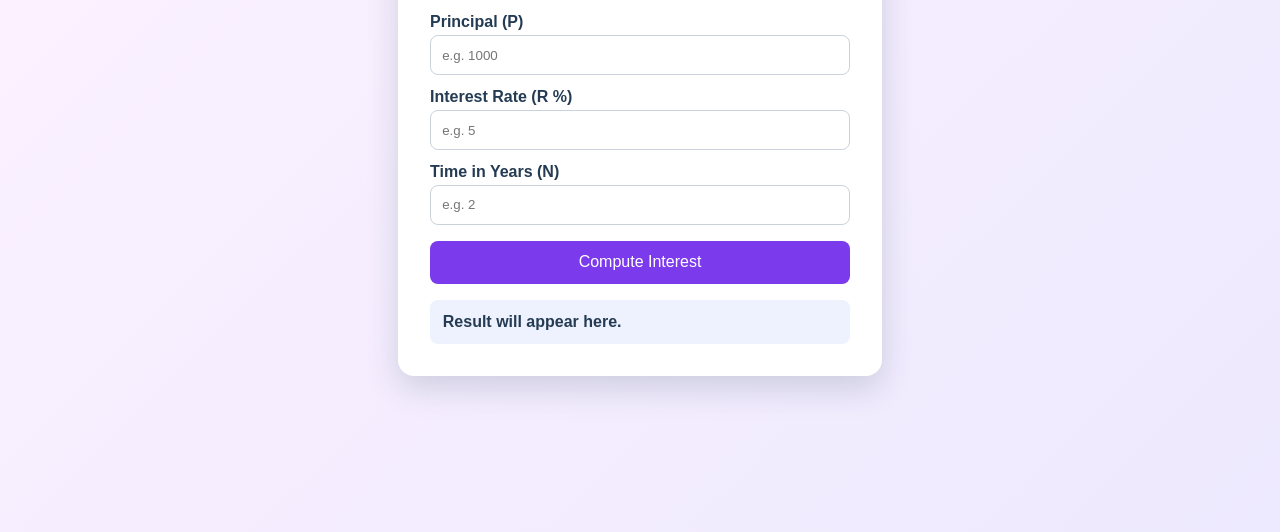
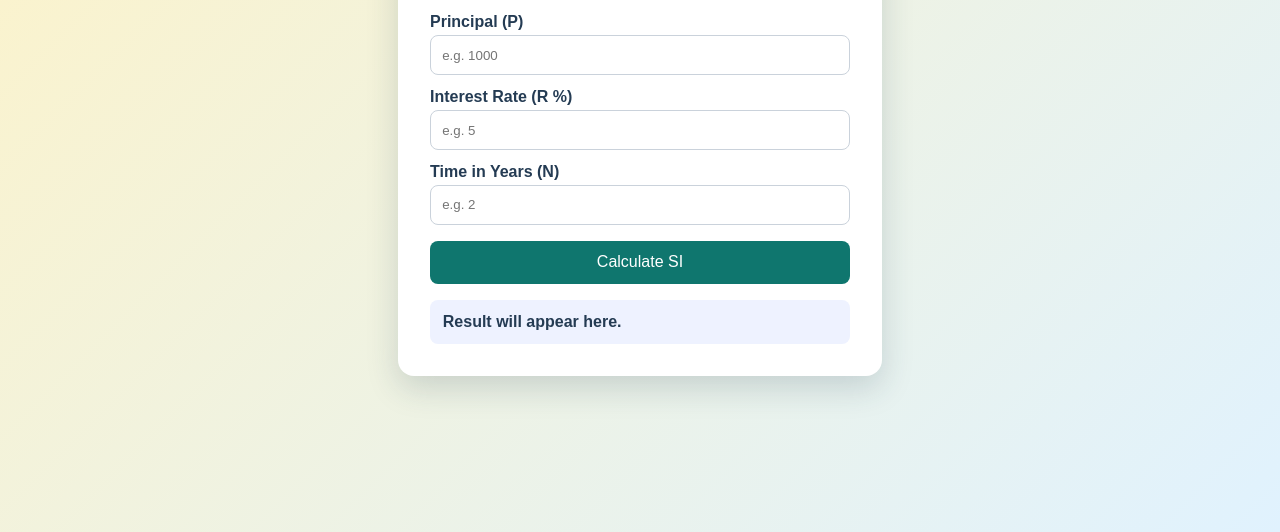
Before and after one commit to MeetA2323/exam, a website: page index.html in a window 1280 px wide. Shown: the part 268-800 px from the top of the page. Drawn offline with Linux system fonts and the light colour scheme.

Commit message:
Adjust theme colors and button label

```diff
--- a/index.html
+++ b/index.html
@@ -7,7 +7,7 @@
   <style>
     body {
       font-family: Arial, sans-serif;
-      background: linear-gradient(135deg, #fdf2ff, #ede9fe);
+      background: linear-gradient(135deg, #fef3c7, #e0f2fe);
       margin: 0;
       min-height: 100vh;
       display: flex;
@@ -38,12 +38,12 @@
       padding: 0.8rem;
       border: none;
       border-radius: 8px;
-      background: #7c3aed;
+      background: #0f766e;
       color: white;
       font-size: 1rem;
       cursor: pointer;
     }
-    button:hover { background: #6d28d9; }
+    button:hover { background: #115e59; }
     .result {
       margin-top: 1rem;
       padding: 0.8rem;
@@ -66,7 +66,7 @@
     <label for="time">Time in Years (N)</label>
     <input id="time" type="number" placeholder="e.g. 2" />
 
-    <button id="calculateBtn">Compute Interest</button>
+    <button id="calculateBtn">Calculate SI</button>
     <div class="result" id="result">Result will appear here.</div>
   </div>
 
```
